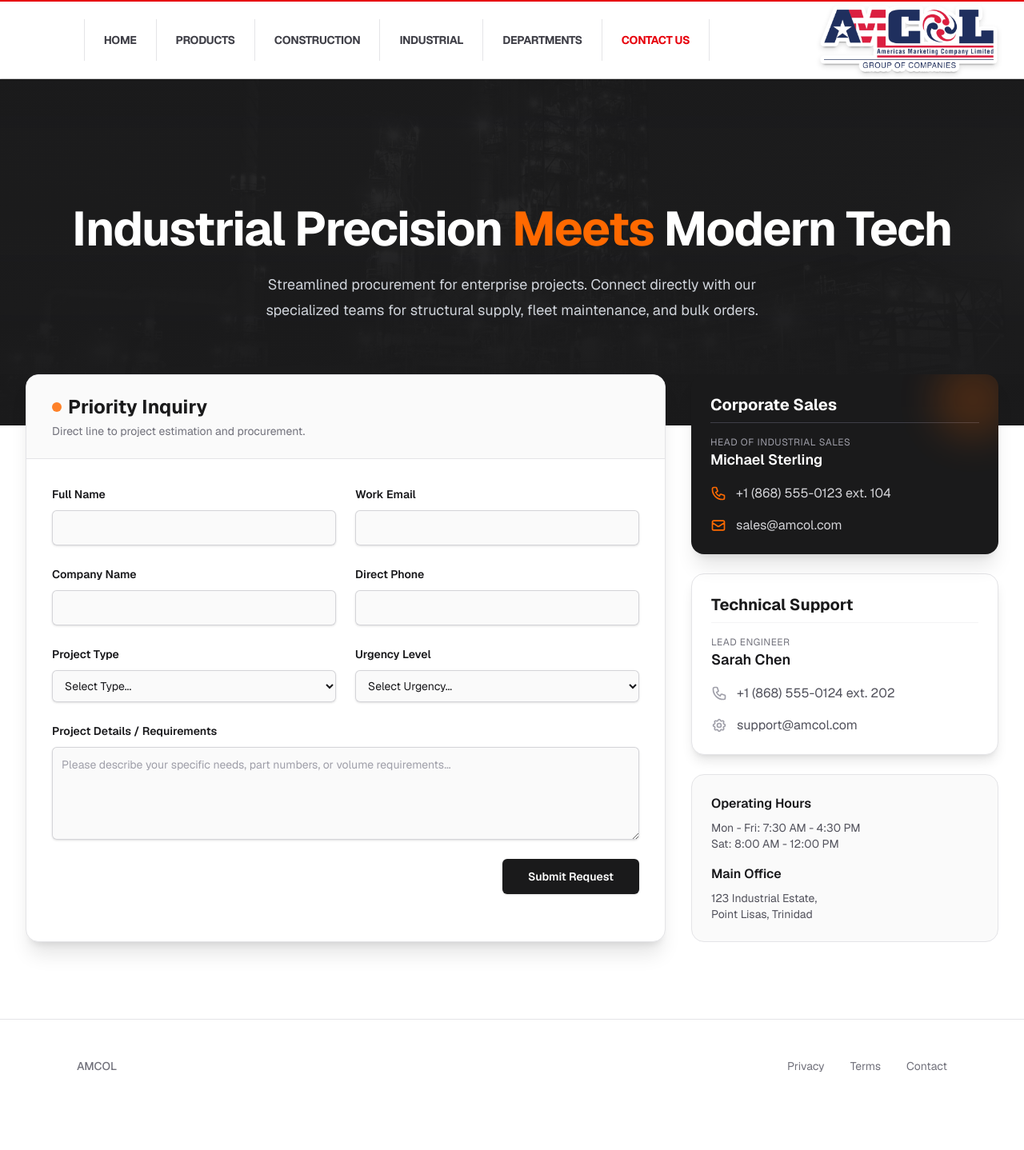
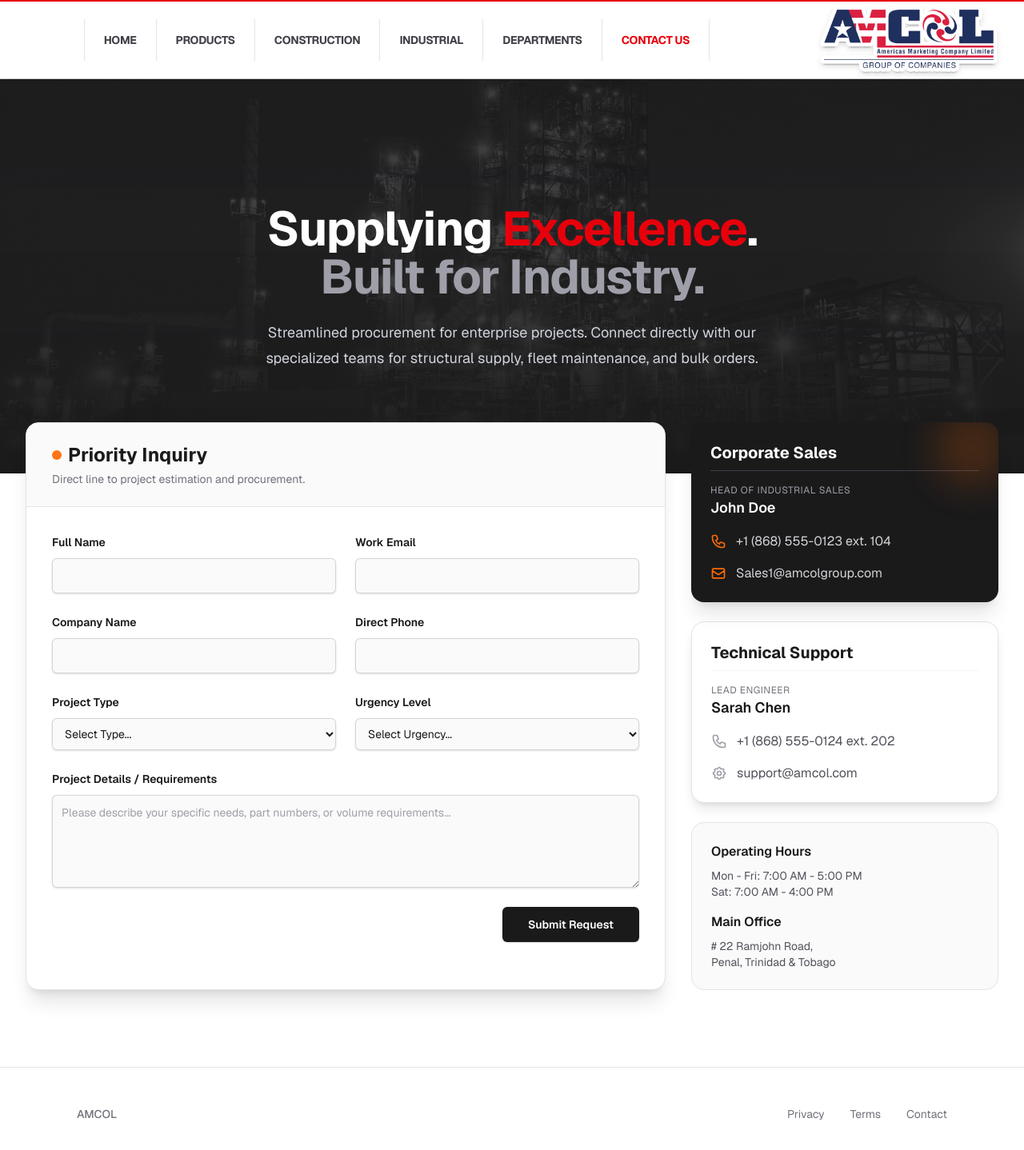
Before and after one commit to Justinpoulido/amcol-landing-page, a Next.js app: page /contact in a window 1280 px wide. Shown: the top 1438 px of the page at 80% size. Before the commit the page ends 1391 px from the top, so only its background shows below. Built offline with nearby package versions, Linux system fonts and the light colour scheme.

Commit message:
Added updated Image background in the Contact Us Banner Section

```diff
--- a/app/contact/page.tsx
+++ b/app/contact/page.tsx
@@ -78,17 +78,18 @@ export default function ContactPage() {
         {/* Background Image with Overlay */}
         <div className="absolute inset-0 z-0">
           <div
-            className="absolute inset-0 bg-cover bg-center opacity-30 grayscale mix-blend-overlay"
+            className="absolute inset-0 bg-cover bg-center opacity-60 grayscale mix-blend-overlay"
             style={{ backgroundImage: "url('/images/Heritage Industry.jpg')" }}
           />
-          <div className="absolute inset-0 bg-gradient-to-b from-[#1A1A1B]/90 via-[#1A1A1B]/80 to-[#1A1A1B]" />
+          <div className="absolute inset-0 bg-gradient-to-b from-[#1A1A1B]/80 via-[#1A1A1B]/70 to-[#1A1A1B]" />
         </div>
 
         <div className="relative z-10 mx-auto max-w-7xl px-6 lg:px-8 text-center">
-          <h1 className="text-4xl font-bold tracking-tight text-white sm:text-6xl">
-            Industrial Precision <span className="text-orange-500">Meets</span>{" "}
-            Modern Tech
-          </h1>
+        <h1 className="text-4xl font-bold tracking-tight text-white sm:text-6xl">
+  Supplying <span className="text-red-600">Excellence</span>.
+  <br />
+  <span className="text-zinc-400">Built for Industry.</span>
+</h1>
           <p className="mt-6 text-lg leading-8 text-gray-300 max-w-2xl mx-auto">
             Streamlined procurement for enterprise projects. Connect directly
             with our specialized teams for structural supply, fleet maintenance,
@@ -270,7 +271,7 @@ export default function ContactPage() {
                   <p className="text-xs text-zinc-400 uppercase tracking-wider">
                     Head of Industrial Sales
                   </p>
-                  <p className="font-semibold text-lg">Michael Sterling</p>
+                  <p className="font-semibold text-lg">John Doe</p>
                 </div>
                 <div className="flex items-center gap-3 text-zinc-300">
                   <svg
@@ -311,7 +312,7 @@ export default function ContactPage() {
                     href="mailto:sales@amcol.com"
                     className="hover:text-white transition-colors"
                   >
-                    sales@amcol.com
+                    Sales1@amcolgroup.com
                   </a>
                 </div>
               </div>
@@ -388,16 +389,16 @@ export default function ContactPage() {
                 Operating Hours
               </h4>
               <p className="text-sm text-zinc-600 mb-4">
-                Mon - Fri: 7:30 AM - 4:30 PM
+                Mon - Fri: 7:00 AM - 5:00 PM
                 <br />
-                Sat: 8:00 AM - 12:00 PM
+                Sat: 7:00 AM - 4:00 PM
               </p>
 
               <h4 className="font-semibold text-zinc-900 mb-2">Main Office</h4>
               <p className="text-sm text-zinc-600">
-                123 Industrial Estate,
+                # 22 Ramjohn Road,
                 <br />
-                Point Lisas, Trinidad
+                Penal, Trinidad & Tobago
               </p>
             </div>
           </div>
```
Also changed, not shown: public/images/AMCOL Banner.png (added).
